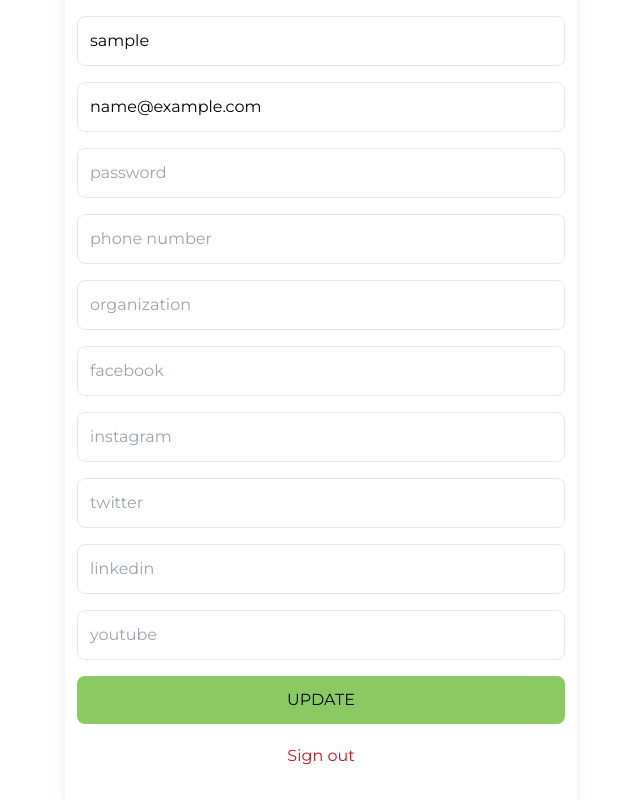
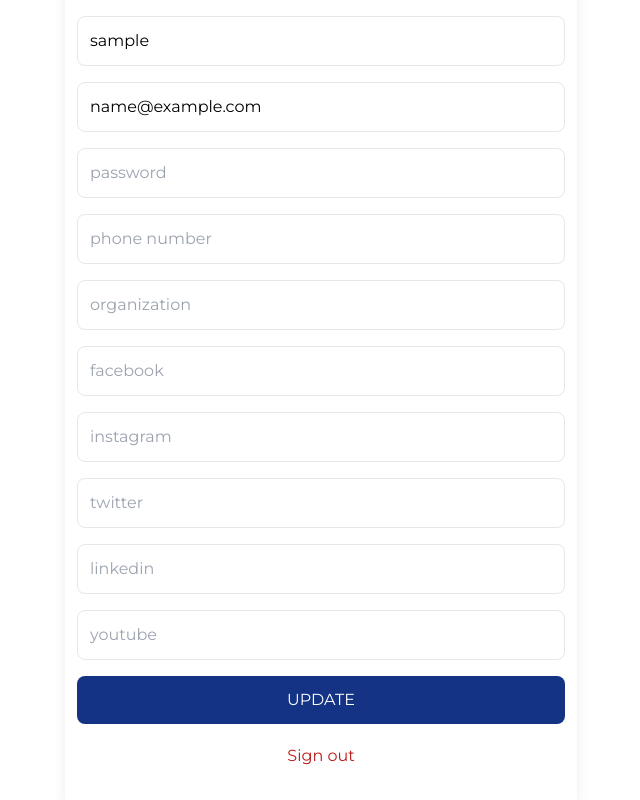
Before and after one commit to bikalpadhungana/flapcard, a React (Vite) app in the folder frontend/: page /profile in a window 1280 px wide. Shown: the part 770-1570 px from the top of the page, without its empty margins (319-959 px from the left). Built offline with nearby package versions, Linux system fonts and the light colour scheme; no server answers; sample sign-in values are in the browser's storage; a web font is replaced by a local one.

Commit message:
changed profile page update button style

```diff
--- a/frontend/src/pages/Profile.jsx
+++ b/frontend/src/pages/Profile.jsx
@@ -222,7 +222,7 @@ export default function Profile() {
           <input type="text" defaultValue={user.twitter_url} placeholder="twitter" id="twitter_url" className="border p-3 rounded-lg" onChange={handleChange} />
           <input type="text" defaultValue={user.linkedin_url} placeholder="linkedin" id="linkedin_url" className="border p-3 rounded-lg" onChange={handleChange} />
           <input type="text" defaultValue={user.youtube_url} placeholder="youtube" id="youtube_url" className="border p-3 rounded-lg" onChange={handleChange} />
-          <button disabled={loading} className="bg-navbar text-black rounded-lg uppercase p-3 hover:opacity-95 disabled:opacity-80">{loading ? "Loading..." : "Update"}</button>
+          <button disabled={loading} className="bg-[#143385] text-white rounded-lg uppercase p-3 hover:opacity-95 disabled:opacity-80">{loading ? "Loading..." : "Update"}</button>
         </form>
 
         <div className="flex justify-between mt-5">
```
